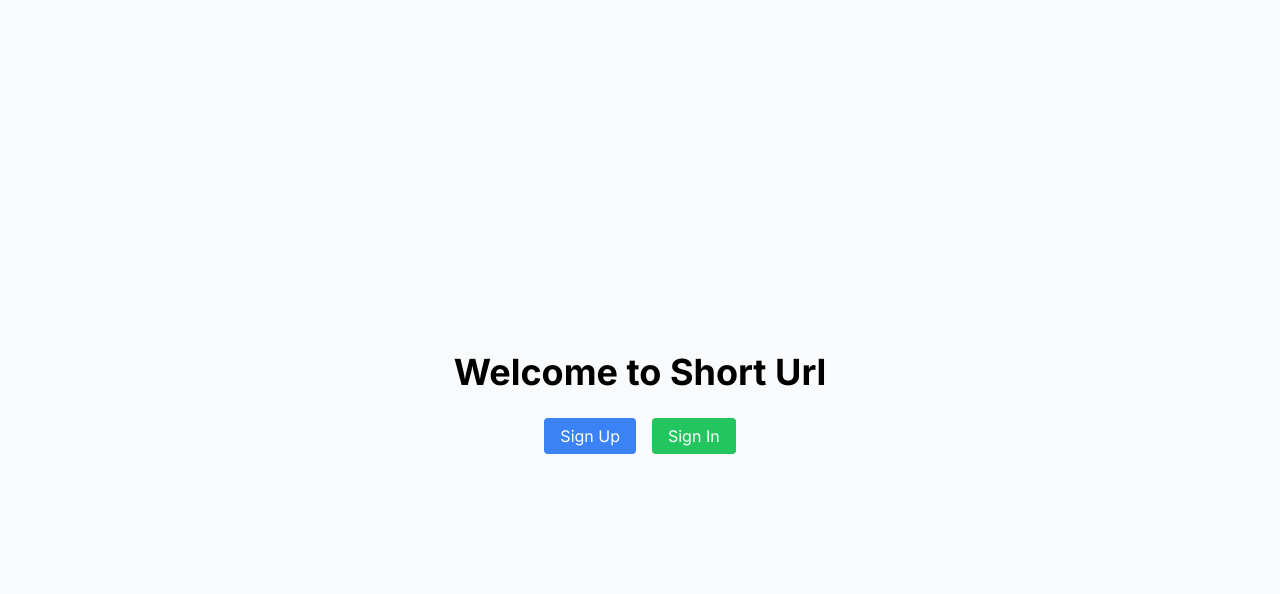
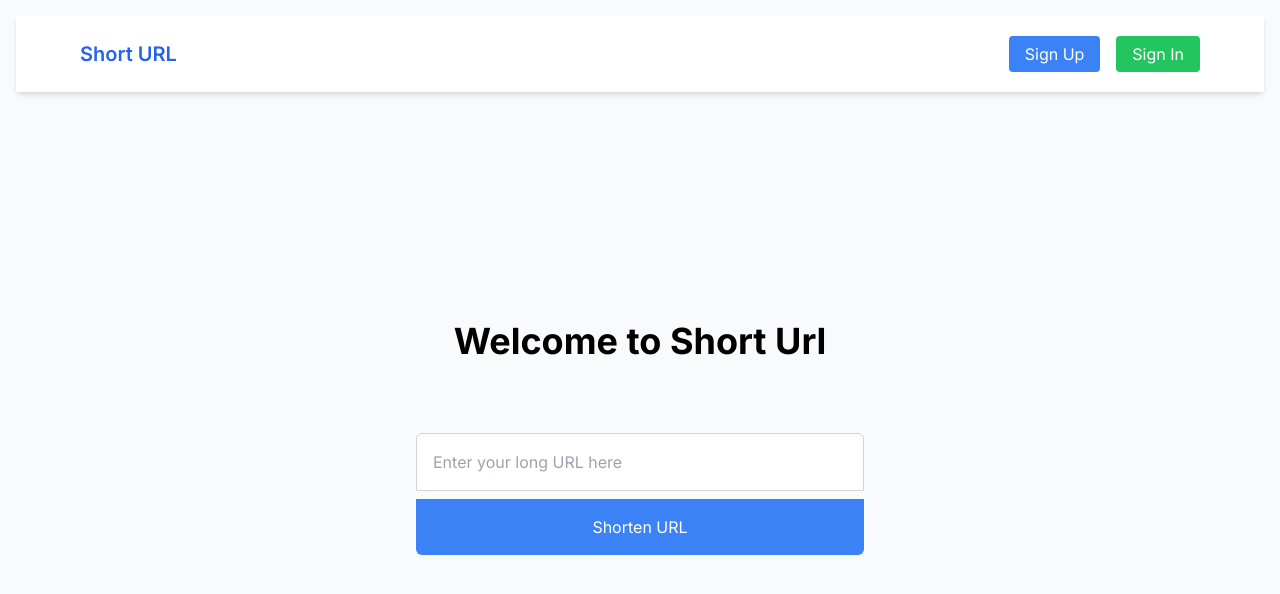
Before and after one commit to kinskiwu/blink-r-next, a Next.js app: page / in a window 1280 px wide. Shown: the top 594 px of the page. Built offline with nearby package versions, Linux system fonts and the light colour scheme; no server answers.

Commit message:
add top nav to home

```diff
--- a/src/app/page.tsx
+++ b/src/app/page.tsx
@@ -2,8 +2,8 @@
 import React, { useState, useEffect} from 'react';
 import { useAuthState } from 'react-firebase-hooks/auth';
 import { auth } from './firebase/firebase.config';
-import Link from 'next/link';
 import UrlShortenerDisplay from './components/UrlShortnerDisplay';
+import TopNavBar from './components/TopNavBar';
 
 const Home = () => {
   const [user] = useAuthState(auth);
@@ -27,31 +27,14 @@ const Home = () => {
   };
 
   return (
-    <div className="flex flex-col items-center justify-center min-h-screen bg-gray-50 p-4">
-      <h1 className="text-4xl font-bold mb-8">Welcome to Short Url</h1>
-      {!isLoggedIn ? (
-        <div className="space-x-4">
-          <Link href="/sign-up" className="px-4 py-2 bg-blue-500 text-white rounded hover:bg-blue-600 transition duration-300">
-              Sign Up
-          </Link>
-          <Link href="/sign-in" className="px-4 py-2 bg-green-500 text-white rounded hover:bg-green-600 transition duration-300">
-              Sign In
-          </Link>
-        </div>
-      ) : (
-        <div className="space-y-4">
-        <button
-          onClick={handleSignOut}
-          className="px-4 py-2 bg-red-500 text-white rounded hover:bg-red-600 transition duration-300"
-        >
-          Sign Out
-        </button>
-        < UrlShortenerDisplay />
-        </div>
-      )}
+    <div className="flex flex-col min-h-screen bg-gray-50 p-4">
+      <TopNavBar isLoggedIn={isLoggedIn} handleSignOut={handleSignOut} />
+      <div className="flex-grow flex flex-col items-center justify-center">
+        <h1 className="text-4xl font-bold mb-8">Welcome to Short Url</h1>
+        <UrlShortenerDisplay />
+      </div>
     </div>
   );
 };
 
-
 export default Home;
```
